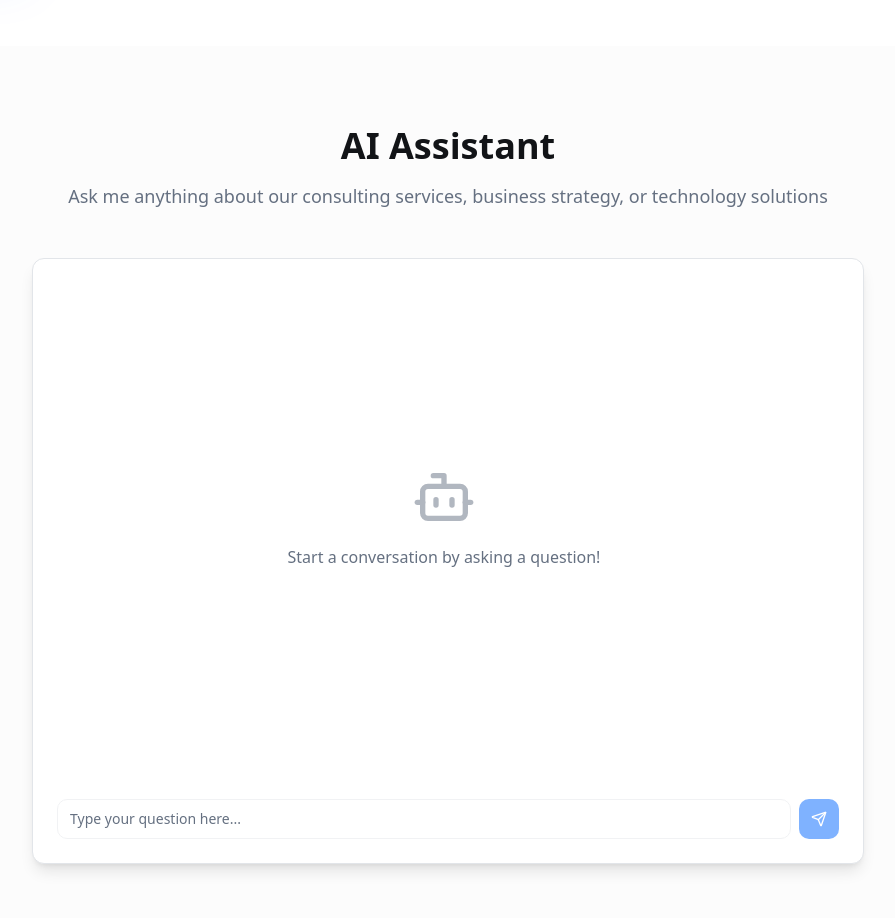
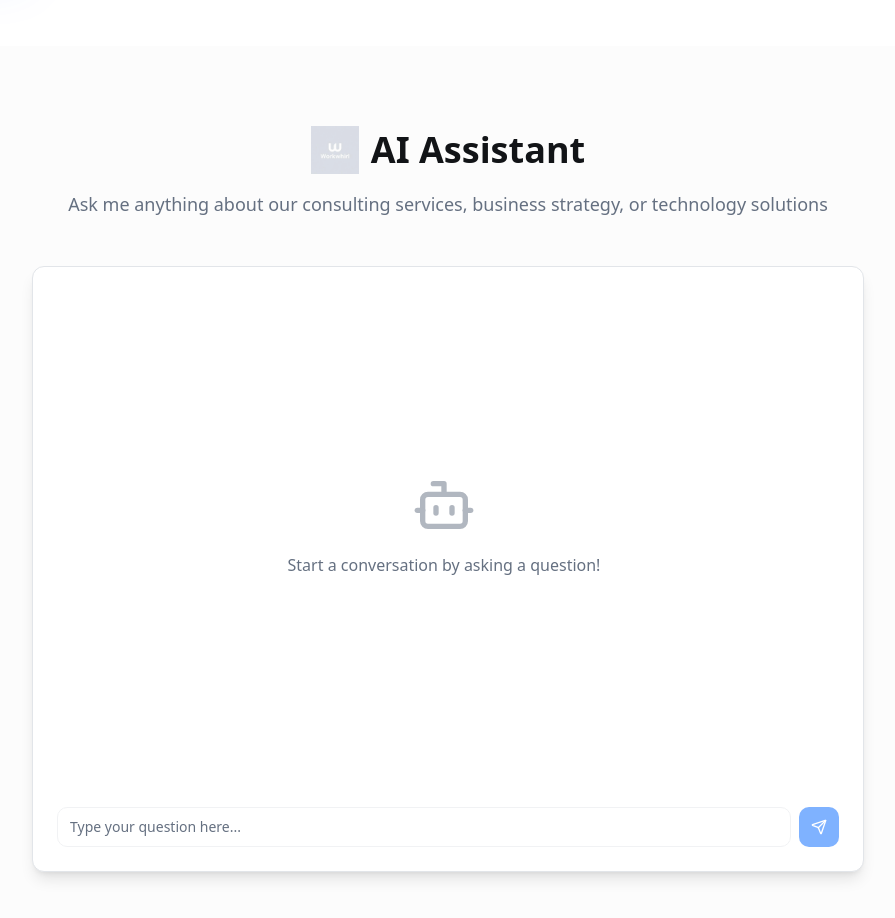
Before and after one commit to sksunilkumar820-byte/web-whisperer-studio-83, a React (Vite) app: page / in a window 1280 px wide. Shown: the part 5400-6318 px from the top of the page, without its empty margins (192-1087 px from the left). Built offline with nearby package versions, Linux system fonts and the light colour scheme.

Commit message:
Add logo to chat interface

```diff
--- a/src/components/AIChat.tsx
+++ b/src/components/AIChat.tsx
@@ -4,6 +4,7 @@ import { Input } from "@/components/ui/input";
 import { Card, CardContent } from "@/components/ui/card";
 import { Send, Bot, User } from "lucide-react";
 import { useToast } from "@/components/ui/use-toast";
+import logo from "@/assets/logo-option-1.png";
 
 interface Message {
   role: "user" | "assistant";
@@ -146,7 +147,10 @@ const AIChat = () => {
     <section className="py-20 px-4 bg-muted/30">
       <div className="container mx-auto max-w-4xl">
         <div className="text-center mb-12">
-          <h2 className="text-4xl font-bold mb-4">AI Assistant</h2>
+          <div className="flex items-center justify-center gap-3 mb-4">
+            <img src={logo} alt="Company Logo" className="w-12 h-12 object-contain" />
+            <h2 className="text-4xl font-bold">AI Assistant</h2>
+          </div>
           <p className="text-lg text-muted-foreground">
             Ask me anything about our consulting services, business strategy, or technology solutions
           </p>
```
